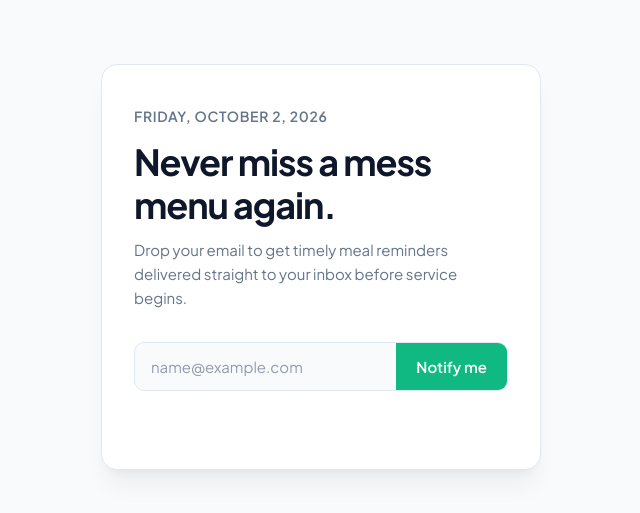
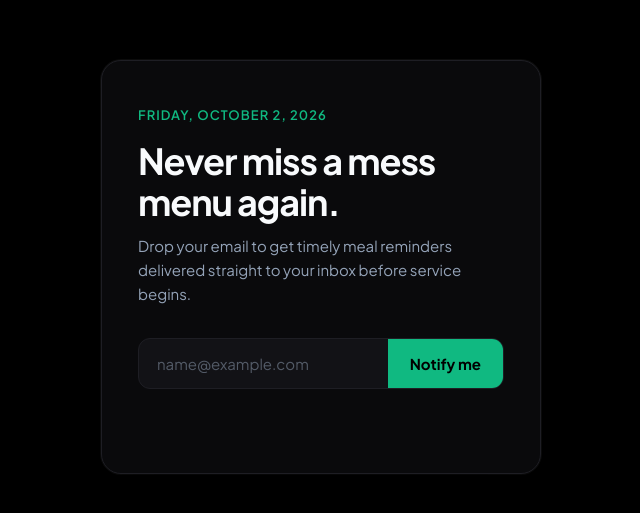
Before and after one commit to ajeet3301/GBU_MESS_BOT, a website: page public/index.html in a window 1280 px wide. Shown: the part 133-646 px from the top of the page, without its empty margins (319-959 px from the left). Drawn offline with Linux system fonts and the light colour scheme.

Commit message:
Update color scheme and styling in index.html

```diff
--- a/public/index.html
+++ b/public/index.html
@@ -9,26 +9,14 @@
 <link href="https://fonts.googleapis.com/css2?family=Plus+Jakarta+Sans:wght@400;500;600;700&display=swap" rel="stylesheet">
 <style>
   :root {
-    --bg: #f8fafc;
-    --card-bg: #ffffff;
-    --fg: #0f172a;
-    --mut: #64748b;
+    --bg: #000000;
+    --card-bg: #0a0a0c;
+    --fg: #f8fafc;
+    --mut: #94a3b8;
     --ac: #10b981;
-    --ac-hover: #059669;
-    --border: #e2e8f0;
-    --shadow: 0 20px 25px -5px rgb(0 0 0 / 0.05), 0 8px 10px -6px rgb(0 0 0 / 0.05);
-  }
-  @media (prefers-color-scheme: dark) {
-    :root {
-      --bg: #090d16;
-      --card-bg: #111827;
-      --fg: #f8fafc;
-      --mut: #94a3b8;
-      --ac: #10b981;
-      --ac-hover: #34d399;
-      --border: #1f2937;
-      --shadow: 0 20px 25px -5px rgb(0 0 0 / 0.3), 0 8px 10px -6px rgb(0 0 0 / 0.3);
-    }
+    --ac-hover: #34d399;
+    --border: #1e1e24;
+    --shadow: 0 25px 50px -12px rgb(0 0 0 / 0.7), 0 0 0 1px rgba(255, 255, 255, 0.05);
   }
   * { box-sizing: border-box; }
   html, body { height: 100%; margin: 0; }
@@ -45,21 +33,21 @@
     max-width: 440px;
     background: var(--card-bg);
     border: 1px solid var(--border);
-    border-radius: 16px;
-    padding: 40px 32px;
+    border-radius: 20px;
+    padding: 44px 36px;
     box-shadow: var(--shadow);
   }
   #d {
-    color: var(--mut);
-    margin: 0 0 12px;
-    font-size: 14px;
+    color: var(--ac);
+    margin: 0 0 14px;
+    font-size: 13px;
     font-weight: 600;
     text-transform: uppercase;
-    letter-spacing: 0.05em;
+    letter-spacing: 0.08em;
   }
   h1 {
     font-size: clamp(28px, 6vw, 36px);
-    line-height: 1.2;
+    line-height: 1.15;
     margin: 0 0 12px;
     font-weight: 700;
     letter-spacing: -0.03em;
@@ -72,11 +60,11 @@
   }
   form {
     display: flex;
-    background: var(--bg);
+    background: #121216;
     border: 1px solid var(--border);
-    border-radius: 10px;
+    border-radius: 12px;
     overflow: hidden;
-    transition: all 0.2s ease;
+    transition: all 0.25s ease;
   }
   input {
     flex: 1;
@@ -86,38 +74,38 @@
     color: var(--fg);
     font: inherit;
     font-size: 15px;
-    padding: 14px 16px;
+    padding: 15px 18px;
   }
   input::placeholder {
     color: var(--mut);
-    opacity: 0.7;
+    opacity: 0.5;
   }
   input:focus { outline: none; }
   form:focus-within {
     border-color: var(--ac);
-    box-shadow: 0 0 0 3px color-mix(in srgb, var(--ac) 15%, transparent);
+    box-shadow: 0 0 0 3px color-mix(in srgb, var(--ac) 20%, transparent);
   }
   button {
     border: 0;
     background: var(--ac);
-    color: #ffffff;
+    color: #000000;
     font: inherit;
     font-size: 15px;
-    font-weight: 600;
-    padding: 0 20px;
+    font-weight: 700;
+    padding: 0 22px;
     cursor: pointer;
     transition: background 0.2s ease;
   }
   button:hover { background: var(--ac-hover); }
-  button:disabled { opacity: 0.6; cursor: not-allowed; }
+  button:disabled { opacity: 0.5; cursor: not-allowed; }
   #m {
     min-height: 24px;
-    margin-top: 14px;
+    margin-top: 16px;
     font-size: 14px;
     font-weight: 500;
   }
   .ok { color: var(--ac); }
-  .er { color: #ef4444; }
+  .er { color: #f87171; }
 </style>
 </head>
 <body>
```
